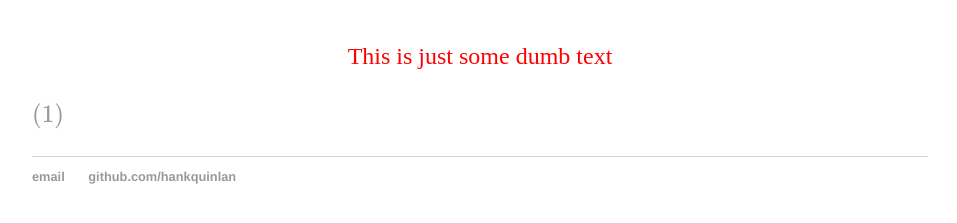
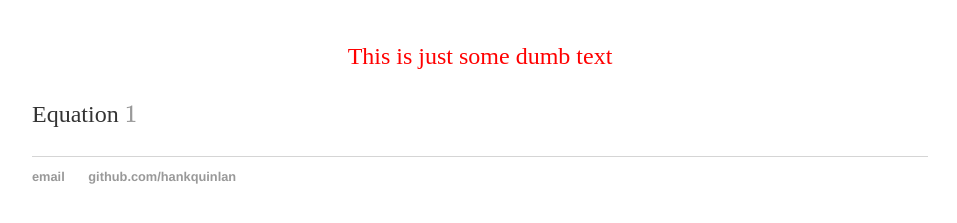
Before and after one commit to fattymattk/hello-world, a Jekyll site: the page built from _posts/2019-05-20-mathtest.md, in a window 1280 px wide. Shown: the part 649-872 px from the top of the page, without its empty margins (160-1117 px from the left). Built offline with Jekyll 4.4.1, drawn with Linux system fonts in a browser that asks for light colours; formulas are drawn with MathJax 3.

Commit message:
Update 2019-05-20-mathtest.md

```diff
--- a/_posts/2019-05-20-mathtest.md
+++ b/_posts/2019-05-20-mathtest.md
@@ -24,4 +24,4 @@ And now for something completely different.
 This is just some dumb text
 {: .test}
 
-\eqref{eq1}
+Equation \ref{eq1}
```
